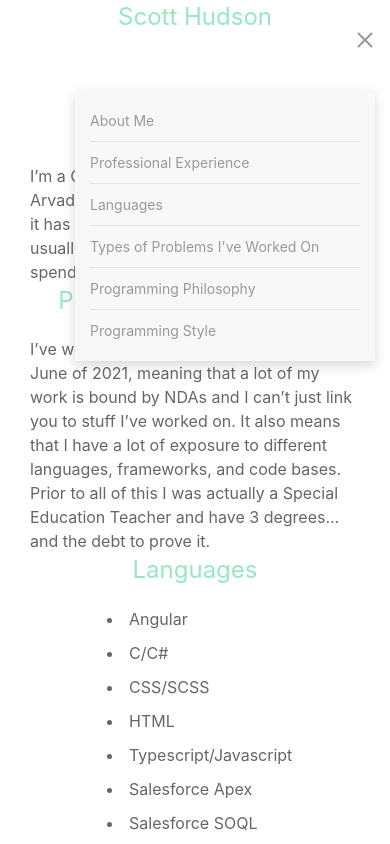
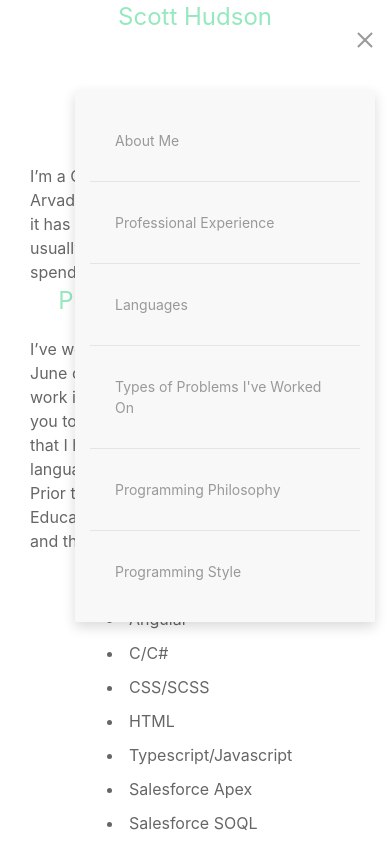
Before and after one commit to hudson7557/professional-site-2, an Angular app: page / in a window 390 px wide. Both pictures are taken after a click on the button 365 px from the left and 40 px from the top of the page. Shown: the top 844 px of the page. Built offline with nearby package versions, Linux system fonts and the light colour scheme.

Commit message:
Adjusted mobile nav bar styles

```diff
--- a/src/app/navbar/navbar.component.html
+++ b/src/app/navbar/navbar.component.html
@@ -33,12 +33,11 @@
 
     <div uk-dropdown="mode: click" id="my-id">
         <ul class="uk-nav uk-dropdown-nav uk-nav-divider">
-            <li *ngFor="let data of appData.data"
-                class=""
-            >
+            <li *ngFor="let data of appData.data">
                 <a routerLink="./"
                     fragment="{{data.anchor}}"
                     uk-toggle="target: #my-id; cls: uk-open"
+                    class="nav-padding"
                 >
                     {{data.title}}
                 </a>
--- a/src/app/navbar/navbar.component.scss
+++ b/src/app/navbar/navbar.component.scss
@@ -0,0 +1,3 @@
+.nav-padding {
+    padding: 25px !important;
+}
```
